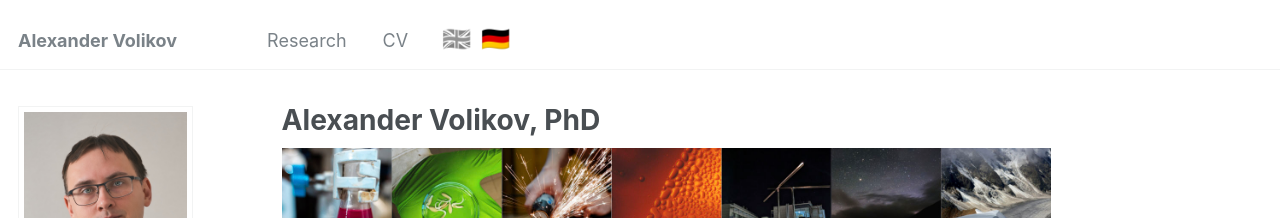
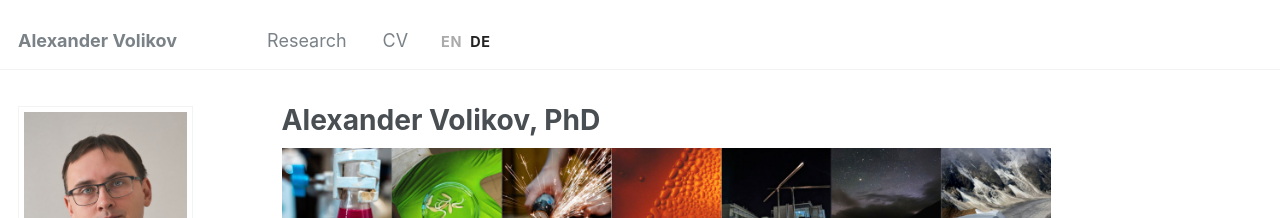
Before and after one commit to alexandervolikov/alexandervolikov.github.io, a Jekyll site: the page built from _pages/about.md, in a window 1280 px wide. Shown: the top 218 px of the page. Built offline with Jekyll 4.4.1, drawn with Linux system fonts in a browser that asks for light colours; some web fonts are replaced.

Commit message:
Replace flag emoji with EN/DE text buttons in masthead
- Active language: grey (#aaa), not clickable
- Inactive language: black (#222), clickable, darkens on hover
- Consistent rendering across all browsers

Co-Authored-By: Claude Sonnet 4.6 <noreply@anthropic.com>

```diff
--- a/_includes/masthead.html
+++ b/_includes/masthead.html
@@ -24,14 +24,14 @@
           {% if page.url contains '/de/' %}
             {% assign en_url = page.url | remove: '/de' %}
             <li class="masthead__menu-item lang-switcher">
-              <a href="{{ base_path }}{{ en_url }}" title="English" class="lang-flag">🇬🇧</a>
-              <span title="Deutsch" class="lang-flag lang-flag--active">🇩🇪</span>
+              <a href="{{ base_path }}{{ en_url }}" class="lang-btn">EN</a>
+              <span class="lang-btn lang-btn--active">DE</span>
             </li>
           {% else %}
             {% assign de_url = '/de' | append: page.url %}
             <li class="masthead__menu-item lang-switcher">
-              <span title="English" class="lang-flag lang-flag--active">🇬🇧</span>
-              <a href="{{ base_path }}{{ de_url }}" title="Deutsch" class="lang-flag">🇩🇪</a>
+              <span class="lang-btn lang-btn--active">EN</span>
+              <a href="{{ base_path }}{{ de_url }}" class="lang-btn">DE</a>
             </li>
           {% endif %}
         </ul>
--- a/_sass/_masthead.scss
+++ b/_sass/_masthead.scss
@@ -64,24 +64,23 @@
   white-space: nowrap;
 }
 
-.lang-flag {
-  /* override greedy-nav's display:block and margin on <a> */
+.lang-btn {
   display: inline-block !important;
   margin: 0 0.1em !important;
   padding: 0 !important;
-  font-size: 1.3em;
-  line-height: 1;
+  font-size: 0.8em;
+  font-weight: 700;
+  letter-spacing: 0.05em;
   text-decoration: none !important;
-  transition: filter 0.2s ease, opacity 0.2s ease;
+  color: #222 !important;
 
   &--active {
-    filter: grayscale(100%);
-    opacity: 0.55;
+    color: #aaa !important;
     cursor: default;
     pointer-events: none;
   }
 
   &:not(&--active):hover {
-    opacity: 0.75;
+    color: #555 !important;
   }
 }
```
